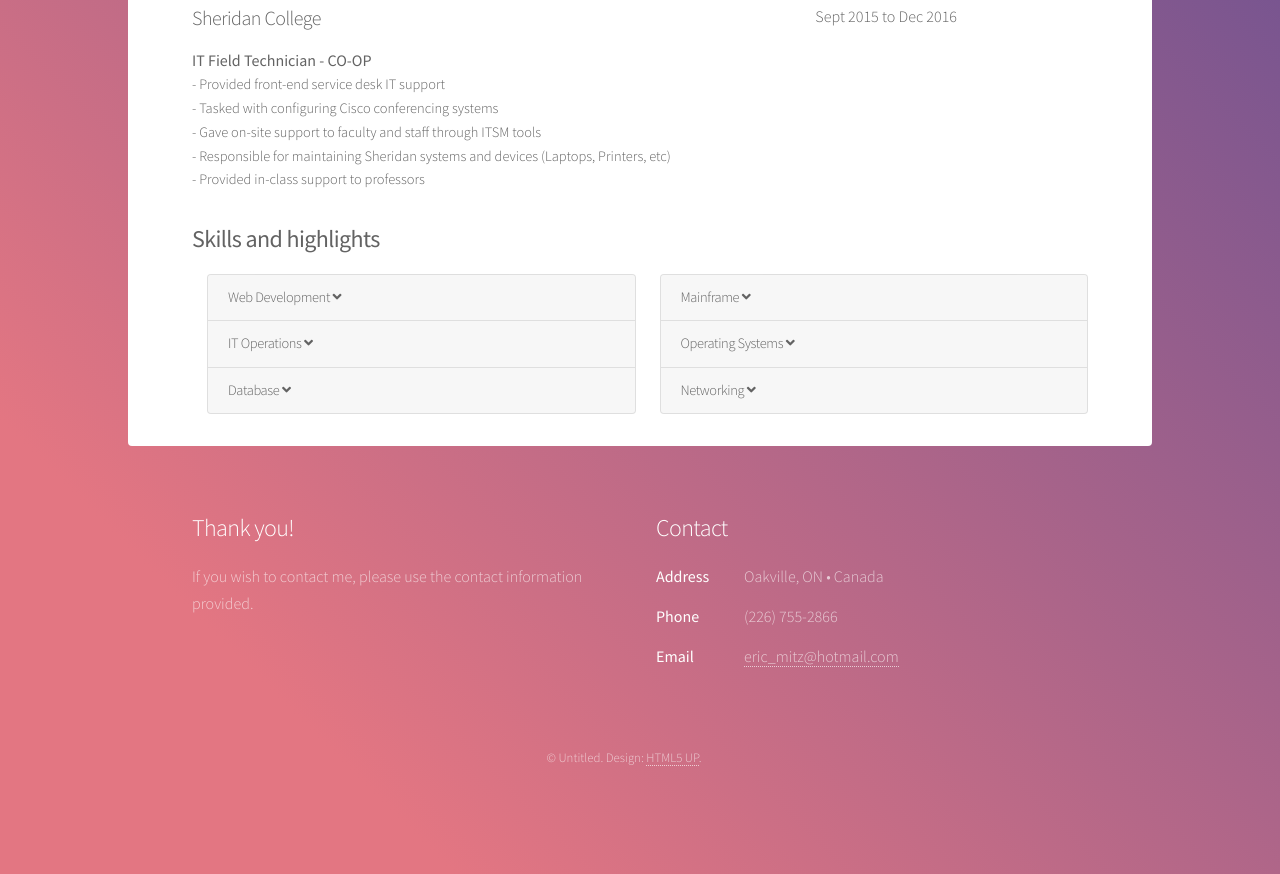
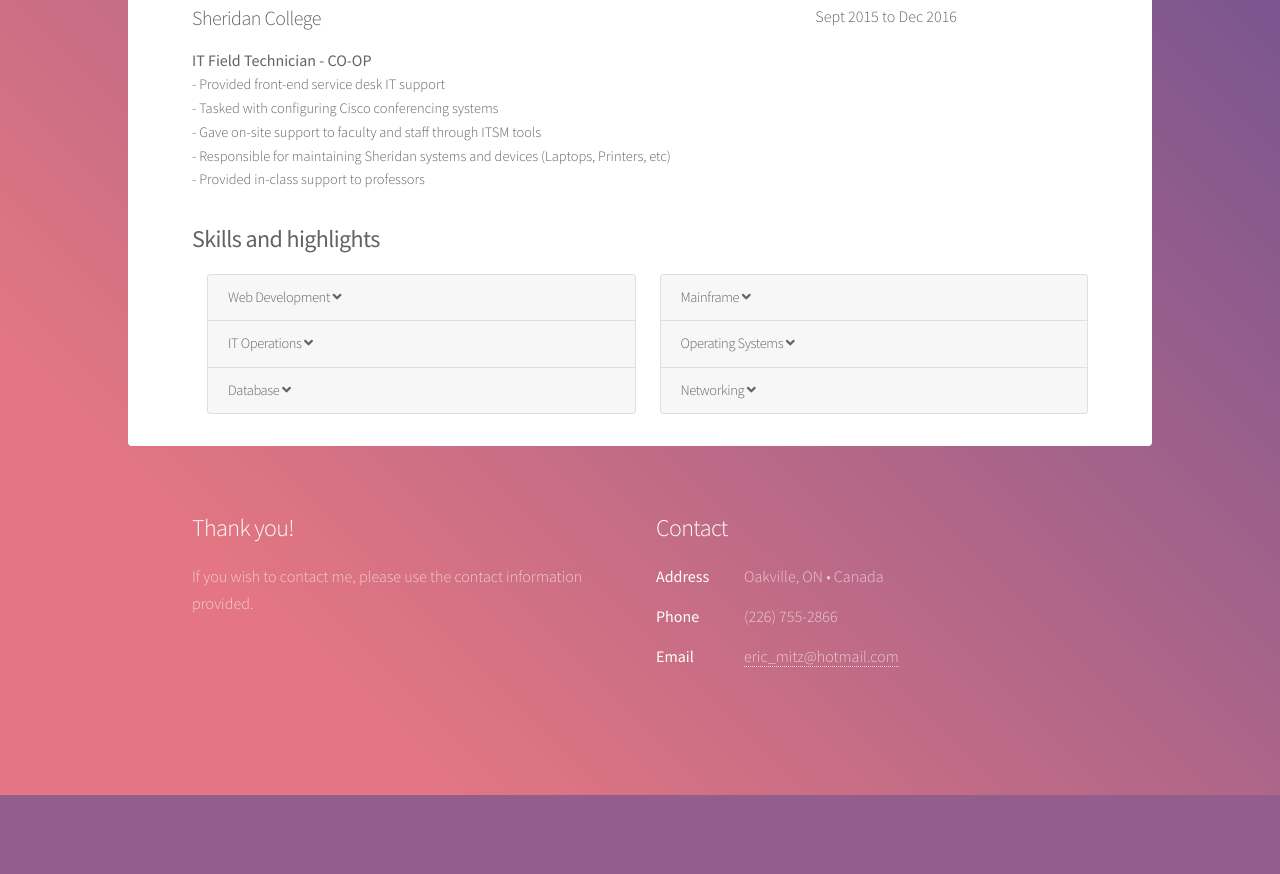
Before and after one commit to EricMitz/ericmitz.github.io, a plain HTML site: page generic.html in a window 1280 px wide. Shown: the part 875-1749 px from the top of the page. After the commit the page ends 1670 px from the top, so only its background shows below. Drawn offline with nearby package versions, Linux system fonts and the light colour scheme; a web font is replaced by a local one.

Commit message:
Add files via upload

```diff
--- a/generic.html
+++ b/generic.html
@@ -290,7 +290,7 @@
 							</ul>
 							-->
 						</section>
-						<p class="copyright">&copy; Untitled. Design: <a href="https://html5up.net">HTML5 UP</a>.</p>
+						<!--<p class="copyright">&copy; Untitled. Design: <a href="https://html5up.net">HTML5 UP</a>.</p>-->
 					</footer>
 
 			</div>
```
Also changed, not shown: index.html (+1 -1 lines).
